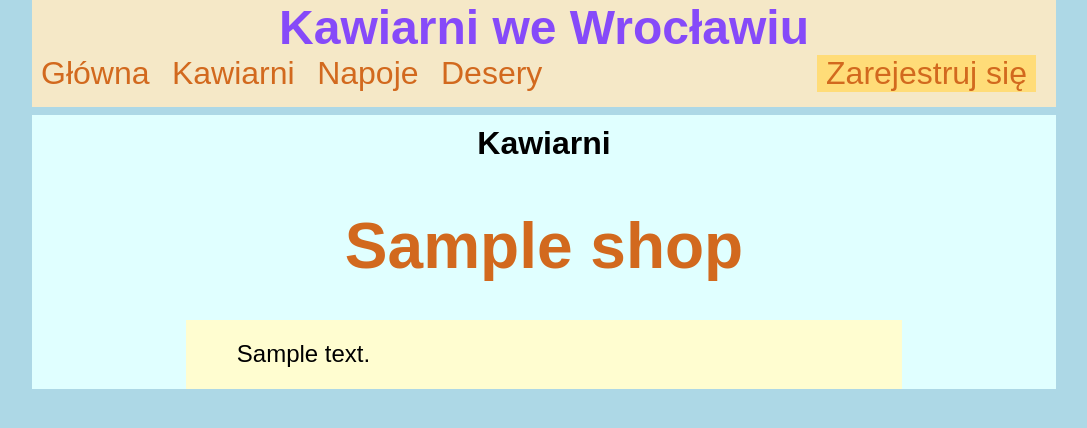
After one commit to wiksez/Cafe_Places, a Django app: template templates/coffeeshops.html in a window 1280 px wide. The commit adds this page. Shown: the top 428 px of the page, without its empty margins (96-1183 px from the left). Run offline with Django 3.2, Linux system fonts and the light colour scheme; the template is opened without the code that fills it: most values are stand-ins (such as "Sample title", 1, 10 or a date in 2020).

Commit message:
add coffeshops list

```diff
--- a/cafe/static/main.css
+++ b/cafe/static/main.css
@@ -47,6 +47,11 @@ h2 {
     font-size: 2em;
     text-align: center;
 }
+h3 {
+    margin: 0;
+    font-size: 2em;
+    text-align: center;
+}
 p {
     font-size: 1.5em;
 }
@@ -58,3 +63,8 @@ form {
     padding-right: 40%;
     padding-bottom: 20px;
 }
+p.description {
+    margin: 0 15%;
+    padding: 2% 5%;
+    background-color: #FFFDD0;
+}
--- a/cafe/urls.py
+++ b/cafe/urls.py
@@ -8,5 +8,6 @@ urlpatterns = [
     path('drinks/', views.DrinksList.as_view(), name="list_of_drinks"),
     path('add_dessert/', views.AddDessert.as_view(), name="add_dessert"),
     path('desserts/', views.DessertsList.as_view(), name="list_of_desserts"),
-    path('registration/', views.Registration.as_view(), name="registration")
+    path('registration/', views.Registration.as_view(), name="registration"),
+    path('cofeeshops/', views.CoffeeShopList.as_view(), name="shops_list")
 ]
--- /dev/null
+++ b/templates/coffeeshops.html
@@ -0,0 +1,8 @@
+{% extends 'main.html' %}
+{% block content %}
+    <h2>Kawiarni</h2>
+    {% for shop in shops %}
+        <a href=""><h3>{{ shop.name }}</h3></a>
+        <p class="description">{{ shop.description }}</p>
+    {% endfor %}
+{% endblock %}
--- a/templates/main.html
+++ b/templates/main.html
@@ -14,7 +14,7 @@
         <h1>Kawiarni we Wrocławiu</h1>
         <div class="navigation">
             <a href="{% url 'home' %}">Główna</a>
-            <a href="">Restauracja</a>
+            <a href="{% url 'shops_list' %}">Kawiarni</a>
             <a href="{% url 'list_of_drinks' %}">Napoje</a>
             <a href="{% url 'list_of_desserts' %}">Desery</a>
             <div class="registration"><a class="reg" href="{% url 'registration' %}">Zarejestruj się</a></div>
```
Also changed, not shown: cafe/views.py (+7 -1 lines).
